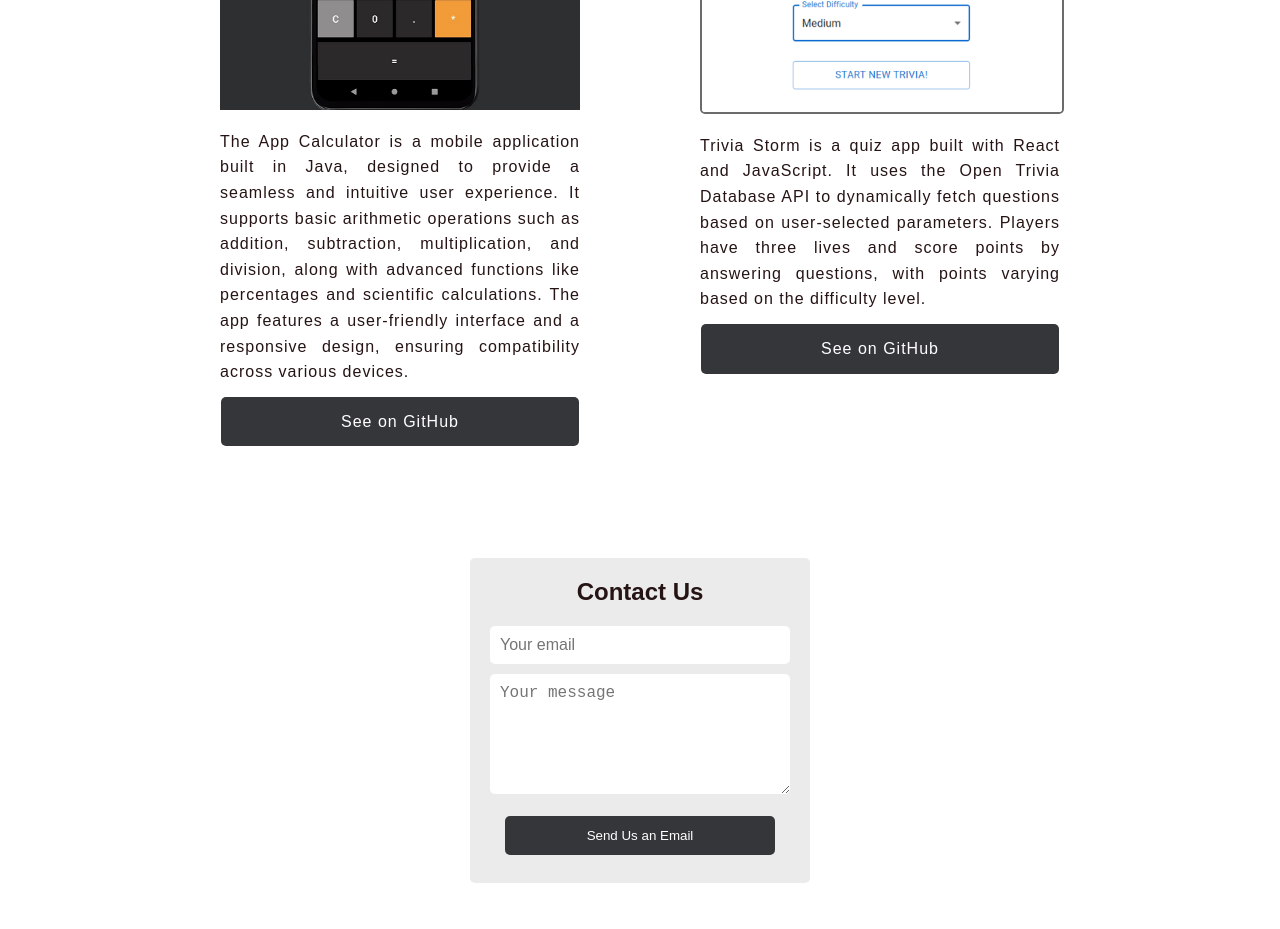
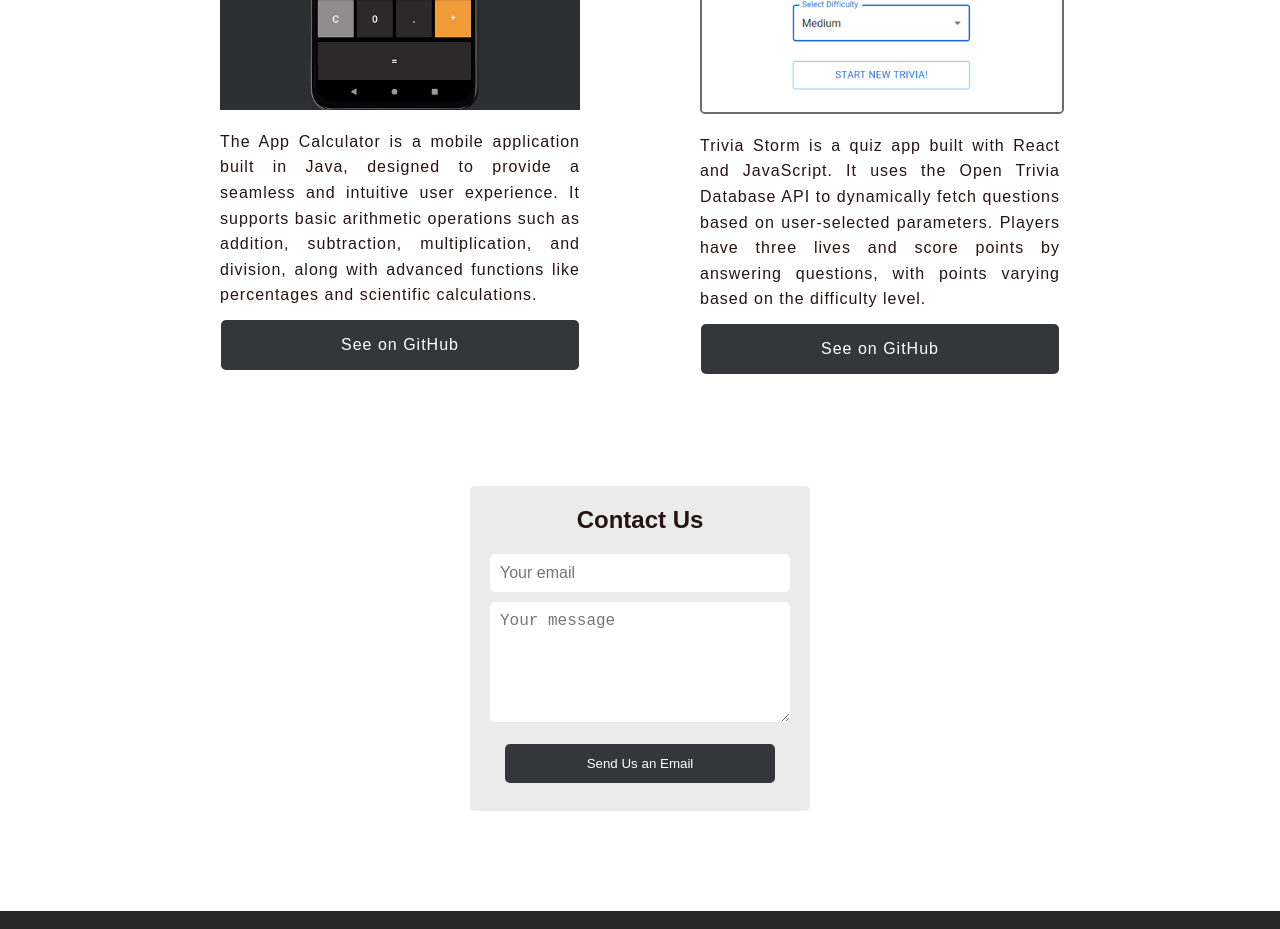
Before and after one commit to utct/portfolio, a plain HTML site: page public/index.html in a window 1280 px wide. Shown: the part 2040-2969 px from the top of the page. Drawn offline with Linux system fonts and the light colour scheme.

Commit message:
Updated project description

```diff
--- a/public/index.html
+++ b/public/index.html
@@ -79,8 +79,7 @@
                             The App Calculator is a mobile application built in Java, designed to provide a seamless
                             and intuitive user experience. It supports basic arithmetic operations such as addition,
                             subtraction, multiplication, and division, along with advanced functions like percentages
-                            and scientific calculations. The app features a user-friendly interface and a responsive
-                            design, ensuring compatibility across various devices.
+                            and scientific calculations.
                         <a href="https://github.com/ChadaBendriss/AppCalculator" class="button">See on GitHub</a>
                     </div>
                 </div>
```
